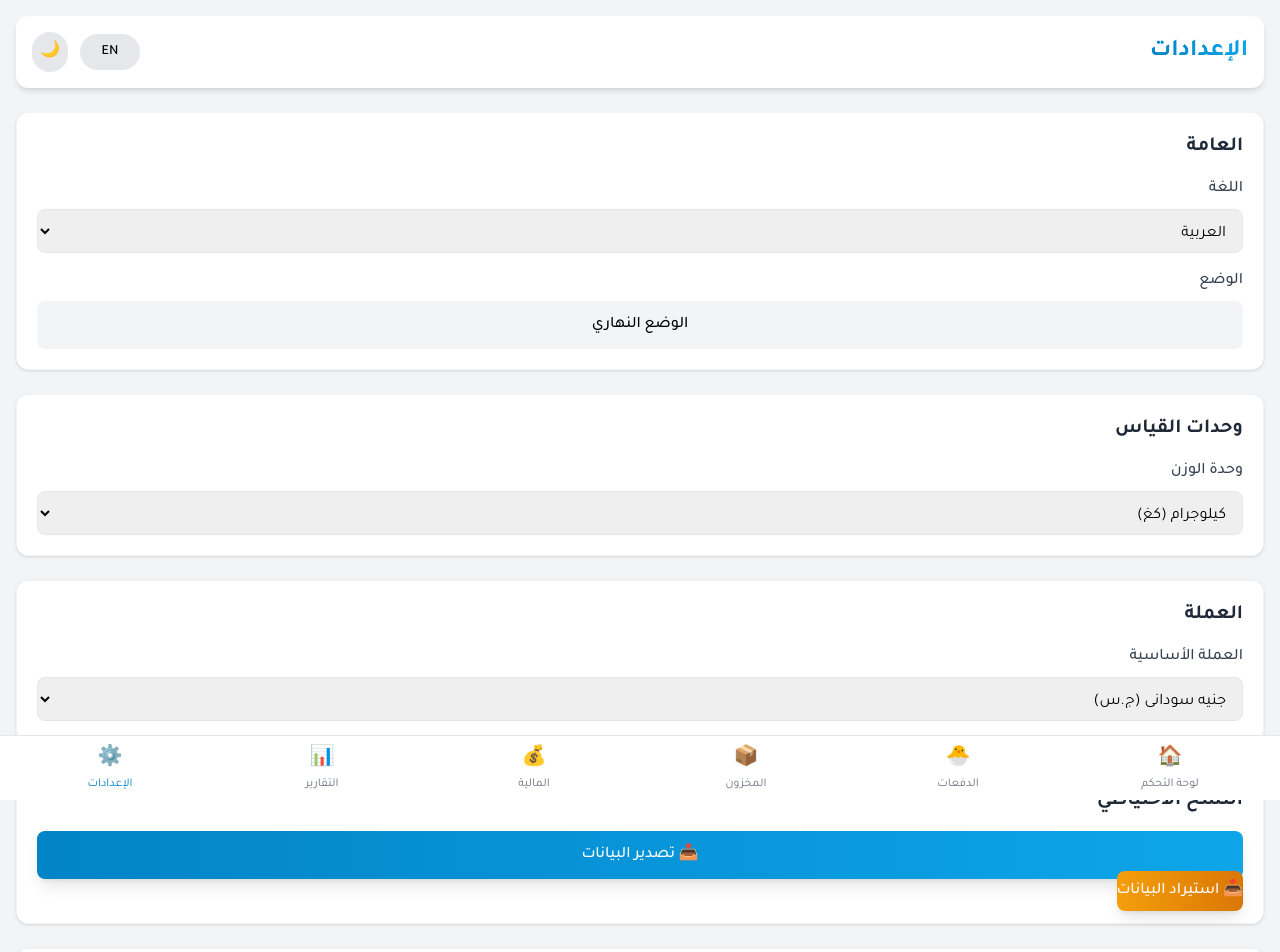
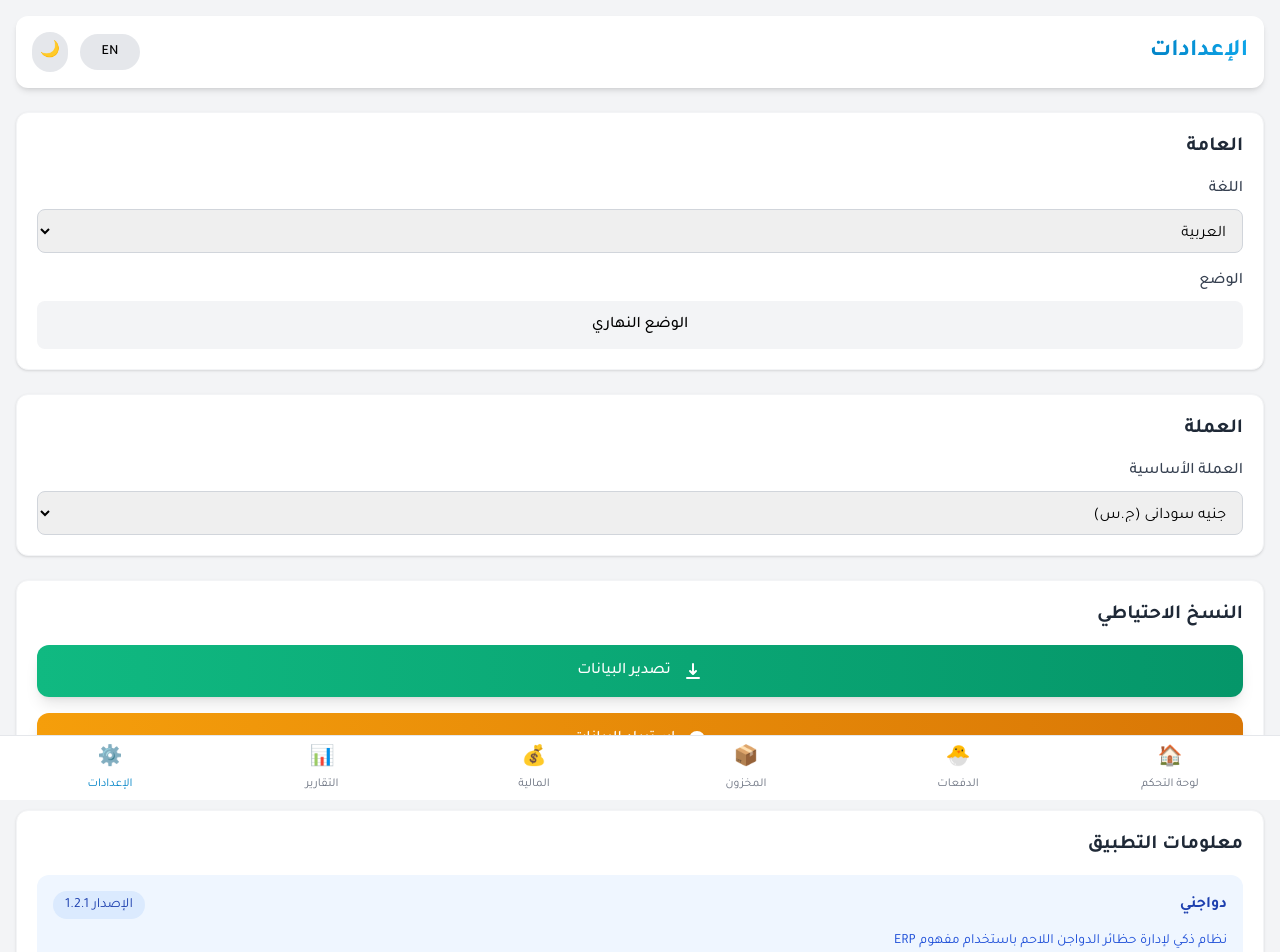
Before and after one commit to merosman91/Flock-ERP, a React (Vite) app: page /settings in a window 1280 px wide. Shown: the top 952 px of the page. Built offline with nearby package versions, Linux system fonts and the light colour scheme.

Commit message:
Update Settings.jsx

```diff
--- a/src/screens/Settings.jsx
+++ b/src/screens/Settings.jsx
@@ -9,17 +9,8 @@ export default function Settings() {
   const { t } = useTranslation();
   const { theme, toggleTheme } = useTheme();
   const [language, setLanguage] = useState(i18n.language);
-  const [weightUnit, setWeightUnit] = useState(localStorage.getItem('weightUnit') || 'kg');
   const [currency, setCurrency] = useState(localStorage.getItem('currency') || 'SDG');
-  const [version] = useState('1.2.0');
-
-  const weightUnits = [
-    { value: 'kg', label: t('kilogram') },
-    { value: 'ton', label: t('ton') },
-    { value: 'qintar', label: t('qintar') },
-    { value: 'carat', label: t('carat') },
-    { value: 'sack', label: 'جوال' }
-  ];
+  const [version] = useState('1.2.1');
 
   const currencies = [
     { value: 'SDG', label: 'جنيه سوداني (ج.س)' },
@@ -34,12 +25,6 @@ export default function Settings() {
     }
   }, [language]);
 
-  const handleWeightUnitChange = (e) => {
-    const val = e.target.value;
-    setWeightUnit(val);
-    localStorage.setItem('weightUnit', val);
-  };
-
   const handleCurrencyChange = (e) => {
     const val = e.target.value;
     setCurrency(val);
@@ -48,7 +33,7 @@ export default function Settings() {
 
   const exportData = () => {
     const data = {
-      settings: { language, weightUnit, currency, theme },
+      settings: { language, currency, theme },
       version,
       timestamp: new Date().toISOString()
     };
@@ -71,9 +56,7 @@ export default function Settings() {
         const data = JSON.parse(event.target.result);
         if (data.settings) {
           setLanguage(data.settings.language);
-          setWeightUnit(data.settings.weightUnit);
           setCurrency(data.settings.currency);
-          localStorage.setItem('weightUnit', data.settings.weightUnit);
           localStorage.setItem('currency', data.settings.currency);
           alert(t('dataImported'));
         }
@@ -103,7 +86,7 @@ export default function Settings() {
           <select
             value={language}
             onChange={(e) => setLanguage(e.target.value)}
-            className="p-3 border rounded-lg dark:bg-gray-700 dark:text-white w-full focus:ring-2 focus:ring-primary-500"
+            className="p-3 border border-gray-300 rounded-lg dark:bg-gray-700 dark:text-white w-full focus:ring-2 focus:ring-primary-500"
           >
             <option value="ar">{t('arabic')}</option>
             <option value="en">{t('english')}</option>
@@ -120,28 +103,13 @@ export default function Settings() {
         </SettingRow>
       </Section>
 
-      {/* Units */}
-      <Section title={t('units')}>
-        <SettingRow label={t('weightUnit')}>
-          <select
-            value={weightUnit}
-            onChange={handleWeightUnitChange}
-            className="p-3 border rounded-lg dark:bg-gray-700 dark:text-white w-full focus:ring-2 focus:ring-primary-500"
-          >
-            {weightUnits.map(u => (
-              <option key={u.value} value={u.value}>{u.label}</option>
-            ))}
-          </select>
-        </SettingRow>
-      </Section>
-
       {/* Currency */}
       <Section title={t('currency')}>
         <SettingRow label={t('primaryCurrency')}>
           <select
             value={currency}
             onChange={handleCurrencyChange}
-            className="p-3 border rounded-lg dark:bg-gray-700 dark:text-white w-full focus:ring-2 focus:ring-primary-500"
+            className="p-3 border border-gray-300 rounded-lg dark:bg-gray-700 dark:text-white w-full focus:ring-2 focus:ring-primary-500"
           >
             {currencies.map(c => (
               <option key={c.value} value={c.value}>{c.label}</option>
@@ -152,15 +120,22 @@ export default function Settings() {
 
       {/* Backup */}
       <Section title={t('backup')}>
-        <div className="space-y-4">
+        <div className="grid grid-cols-1 gap-4">
           <button
             onClick={exportData}
-            className="w-full bg-gradient-to-r from-primary-600 to-primary-500 text-white py-3 rounded-lg font-medium shadow-lg hover:shadow-xl transition-shadow"
+            className="flex items-center justify-center gap-3 w-full bg-gradient-to-r from-emerald-500 to-emerald-600 hover:from-emerald-600 hover:to-emerald-700 text-white py-3.5 rounded-xl font-medium shadow-lg transition-all duration-300 transform hover:scale-[1.02]"
           >
-            📤 {t('exportData')}
+            <svg xmlns="http://www.w3.org/2000/svg" className="h-5 w-5" viewBox="0 0 20 20" fill="currentColor">
+              <path fillRule="evenodd" d="M3 17a1 1 0 011-1h12a1 1 0 110 2H4a1 1 0 01-1-1zm3.293-7.707a1 1 0 011.414 0L9 10.586V3a1 1 0 112 0v7.586l1.293-1.293a1 1 0 111.414 1.414l-3 3a1 1 0 01-1.414 0l-3-3a1 1 0 010-1.414z" clipRule="evenodd" />
+            </svg>
+            {t('exportData')}
           </button>
-          <label className="w-full bg-gradient-to-r from-amber-500 to-amber-600 text-white py-3 rounded-lg font-medium shadow-lg hover:shadow-xl transition-shadow text-center cursor-pointer">
-            📥 {t('importData')}
+
+          <label className="flex items-center justify-center gap-3 w-full bg-gradient-to-r from-amber-500 to-amber-600 hover:from-amber-600 hover:to-amber-700 text-white py-3.5 rounded-xl font-medium shadow-lg transition-all duration-300 transform hover:scale-[1.02] cursor-pointer">
+            <svg xmlns="http://www.w3.org/2000/svg" className="h-5 w-5" viewBox="0 0 20 20" fill="currentColor">
+              <path fillRule="evenodd" d="M10 18a8 8 0 100-16 8 8 0 000 16zm1-11a1 1 0 10-2 0v2H7a1 1 0 100 2h2v2a1 1 0 102 0v-2h2a1 1 0 100-2h-2V7z" clipRule="evenodd" />
+            </svg>
+            <span>{t('importData')}</span>
             <input
               type="file"
               accept=".json"
@@ -173,15 +148,15 @@ export default function Settings() {
 
       {/* App Info */}
       <Section title="معلومات التطبيق">
-        <div className="bg-blue-50 dark:bg-blue-900/20 p-4 rounded-lg">
+        <div className="bg-blue-50 dark:bg-blue-900/20 p-4 rounded-xl">
           <div className="flex justify-between items-center">
-            <span className="font-medium text-blue-800 dark:text-blue-200">دواجني</span>
-            <span className="bg-blue-100 dark:bg-blue-800 text-blue-800 dark:text-blue-200 px-2 py-1 rounded-full text-sm">
-              v{version}
+            <span className="font-bold text-blue-800 dark:text-blue-200">دواجني</span>
+            <span className="bg-blue-100 dark:bg-blue-800 text-blue-800 dark:text-blue-200 px-3 py-1 rounded-full text-sm">
+              الإصدار {version}
             </span>
           </div>
-          <p className="text-sm text-blue-700 dark:text-blue-300 mt-2">
-            نظام إدارة حظائر الدواجن اللاحم
+          <p className="text-sm text-blue-700 dark:text-blue-300 mt-3">
+            نظام ذكي لإدارة حظائر الدواجن اللاحم باستخدام مفهوم ERP
           </p>
         </div>
       </Section>
@@ -205,4 +180,4 @@ function SettingRow({ label, children }) {
       <div>{children}</div>
     </div>
   );
-  }
+      }
```
